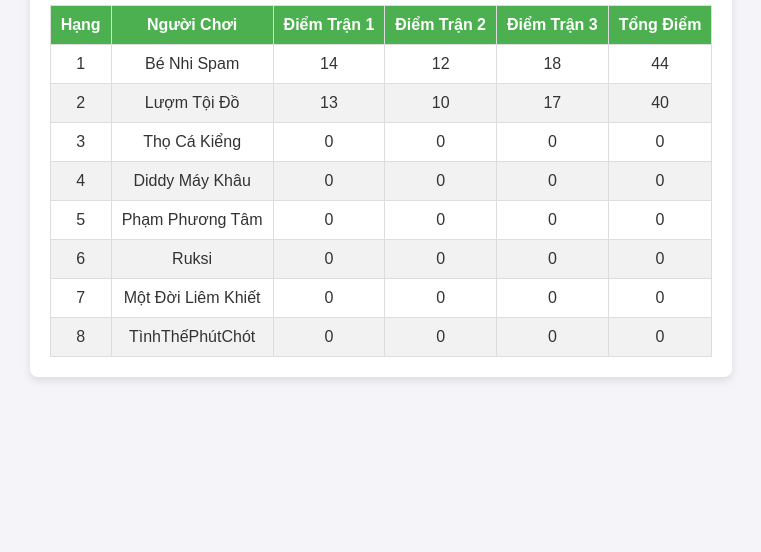
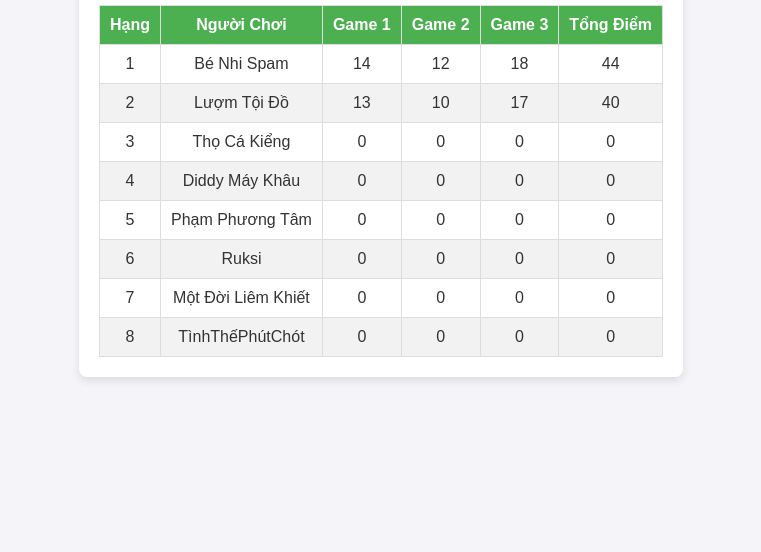
Before and after one commit to churuki/TFTLHPT, a plain HTML site: page index.html in a window 1280 px wide. Shown: the part 248-800 px from the top of the page, without its empty margins (259-1020 px from the left). Drawn offline with Linux system fonts and the light colour scheme.

Commit message:
Update index.html

```diff
--- a/index.html
+++ b/index.html
@@ -14,9 +14,9 @@
                 <tr>
                     <th>Hạng</th>
                     <th>Người Chơi</th>
-                    <th>Điểm Trận 1</th>
-                    <th>Điểm Trận 2</th>
-                    <th>Điểm Trận 3</th>
+                    <th>Game 1</th>
+                    <th>Game 2</th>
+                    <th>Game 3</th>
                     <th>Tổng Điểm</th>
                 </tr>
             </thead>
```
